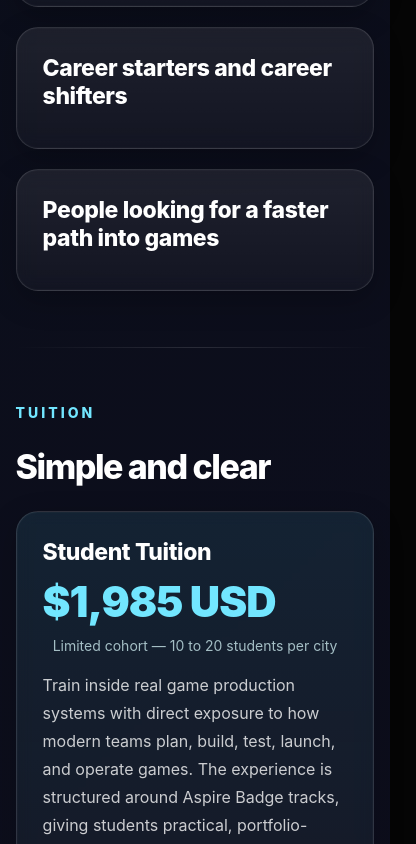
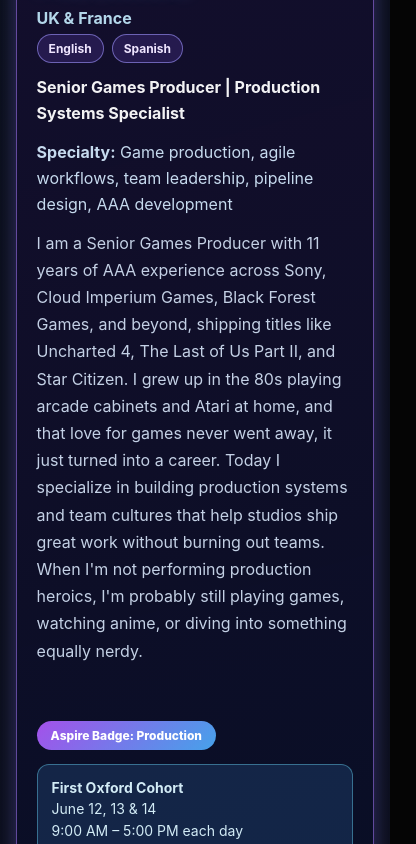
Before and after one commit to jessgoodvibesonly/aspire-game-academy, a Next.js app: page / in a window 390 px wide. Shown: the part 10180-11024 px from the top of the page, 416 px wide, since content can reach past the window. Built offline with nearby package versions, Linux system fonts and the light colour scheme.

Commit message:
Redesign global instructors as premium neon feature section

```diff
--- a/app/page.tsx
+++ b/app/page.tsx
@@ -278,7 +278,93 @@ export default function Home() {
       .metrics-grid {
         grid-template-columns: minmax(0, 1fr) !important;
       }
+
+      .instructors-grid {
+        grid-template-columns: 1fr !important;
+      }
+
+      .instructor-image-wrap {
+        height: 160px !important;
+      }
     }
+
+    @media (max-width: 980px) and (min-width: 641px) {
+      .instructor-image-wrap {
+        height: 180px !important;
+      }
+    }
+
+
+      .instructors-grid {
+        display: grid;
+        grid-template-columns: repeat(2, minmax(0, 1fr));
+        gap: clamp(24px, 3vw, 32px);
+        margin-top: 28px;
+      }
+
+      .instructor-card {
+        position: relative;
+        display: flex;
+        flex-direction: column;
+        height: 100%;
+        padding: clamp(20px, 2.2vw, 24px);
+        border-radius: 22px;
+        background: linear-gradient(165deg, rgba(22, 14, 46, 0.94), rgba(9, 15, 39, 0.88));
+        border: 1px solid rgba(170, 124, 255, 0.55);
+        box-shadow: 0 18px 45px rgba(0, 0, 0, 0.45), 0 0 18px rgba(151, 88, 255, 0.35), 0 0 28px rgba(84, 197, 255, 0.2);
+        overflow: hidden;
+        transition: box-shadow 0.3s ease, border-color 0.3s ease, transform 0.3s ease;
+      }
+
+      .instructor-card:hover {
+        border-color: rgba(221, 156, 255, 0.8);
+        box-shadow: 0 18px 45px rgba(0, 0, 0, 0.5), 0 0 26px rgba(204, 115, 255, 0.45), 0 0 36px rgba(85, 205, 255, 0.35);
+        transform: translateY(-2px);
+      }
+
+      .instructor-image-wrap {
+        position: relative;
+        width: 100%;
+        height: 220px;
+        max-height: 220px;
+        overflow: hidden;
+        border-radius: 12px;
+        margin-bottom: 16px;
+        border: 1px solid rgba(255, 255, 255, 0.14);
+      }
+
+      .instructor-image-wrap::after {
+        content: "";
+        position: absolute;
+        inset: 0;
+        background: linear-gradient(160deg, rgba(190, 98, 255, 0.18), rgba(86, 200, 255, 0.07));
+        pointer-events: none;
+      }
+
+      .instructor-image {
+        display: block;
+        width: 100%;
+        height: 100%;
+        object-fit: cover;
+        object-position: center top;
+        transition: transform 0.3s ease;
+      }
+
+      .instructor-card:hover .instructor-image {
+        transform: scale(1.03);
+      }
+
+      .fred-callout {
+        margin-top: 14px;
+        padding: 12px 14px;
+        border-radius: 12px;
+        border: 1px solid rgba(111, 226, 255, 0.4);
+        background: rgba(61, 142, 218, 0.18);
+        color: rgba(220, 245, 255, 0.95);
+        line-height: 1.55;
+        font-size: 14px;
+      }
+
   `;
 
   const builtFor = [
@@ -334,7 +420,7 @@ export default function Home() {
       specialty: "XR, Unity, product systems, monetization strategy, QA, indie game development",
       bio: "Zachary Kosma is a creative technologist and games leader with a background spanning education, indie game development, XR, QA, Unity, and monetization strategy. His work sits at the intersection of creativity, technology, product thinking, and real-time development. He helps developers understand how to build engaging interactive experiences while also thinking strategically about the systems, audiences, and decisions that support them. With experience across technical development, education, QA, and product strategy, Zachary brings a practical, future-focused perspective to students who want to build games and immersive experiences that are playable, scalable, and commercially thoughtful.",
       courseFocus: "XR prototyping, Unity foundations, product systems, and monetization strategy for modern interactive experiences. Students will learn how to shape an idea into a playable prototype, understand the systems behind engagement and revenue, and make technical and strategic decisions that support long-term viability.",
-      badge: "Aspire Badge: Technical Foundations",
+      badge: "Aspire Badge: Interactive Systems",
       image: "/zachary.png",
       imageAlt: "Zachary Kosma",
     },
@@ -796,6 +882,64 @@ export default function Home() {
 
       <section style={sectionStyle}>
         <div style={sectionIntroStyle}>
+          <div style={smallLabelStyle}>GLOBAL INSTRUCTOR NETWORK</div>
+          <h2 style={h2Style}>Meet the Global Instructors</h2>
+          <p style={bodyStyle}>
+            A growing network of experienced game industry instructors bringing real studio knowledge into Aspire Game Academy cohorts around the world.
+          </p>
+        </div>
+
+        <div className="instructors-grid">
+          {globalInstructors.map((instructor) => (
+            <article key={instructor.name} className="instructor-card">
+              <div className="instructor-image-wrap">
+                <Image src={instructor.image} alt={instructor.name} width={640} height={440} className="instructor-image" />
+              </div>
+
+              <h3 style={{ margin: 0, fontSize: "clamp(24px, 2.5vw, 30px)", fontWeight: 800, textShadow: "0 0 16px rgba(125, 219, 255, 0.24)" }}>{instructor.name}</h3>
+              <p style={{ margin: "8px 0 6px", color: "rgba(197, 237, 255, 0.9)", fontWeight: 700 }}>{instructor.location}</p>
+              <div style={{ display: "flex", flexWrap: "wrap", gap: "8px", marginBottom: "12px" }}>
+                {instructor.languages.split(",").map((language) => (
+                  <span key={language} style={{ borderRadius: "999px", border: "1px solid rgba(161, 151, 255, 0.58)", background: "rgba(106, 72, 196, 0.23)", padding: "6px 11px", fontSize: "12px", fontWeight: 700, color: "#efe5ff" }}>
+                    {language.trim()}
+                  </span>
+                ))}
+              </div>
+
+              <p style={{ margin: "0 0 12px", lineHeight: 1.6, color: "rgba(255,255,255,0.95)", fontWeight: 700 }}>{instructor.role}</p>
+              <p style={{ margin: "0 0 12px", lineHeight: 1.65, color: "rgba(214, 236, 255, 0.92)" }}><strong>Specialty:</strong> {instructor.specialty}</p>
+              <p style={{ margin: "0 0 14px", lineHeight: 1.7, color: "rgba(221, 236, 255, 0.88)", flexGrow: 1 }}>{instructor.bio}</p>
+              <div style={{ marginTop: "auto", display: "flex", flexWrap: "wrap", gap: "10px" }}>
+                <span style={{ borderRadius: "999px", background: "linear-gradient(135deg, rgba(180, 88, 255, 0.9), rgba(76, 178, 255, 0.9))", padding: "7px 14px", fontSize: "12px", fontWeight: 800 }}>{instructor.badge}</span>
+              </div>
+
+              {instructor.name === "Fred Dossola" ? (
+                <div className="fred-callout">
+                  <strong>First Oxford Cohort</strong><br />
+                  June 12, 13 &amp; 14<br />
+                  9:00 AM – 5:00 PM each day<br />
+                  Condensed 3-Day Production Intensive
+                </div>
+              ) : null}
+            </article>
+          ))}
+        </div>
+
+        <p style={{ ...bodyStyle, marginTop: "20px", color: colors.soft, fontSize: "16px", maxWidth: "none" }}>
+          More global instructors are being added as new city cohorts open.
+        </p>
+
+        <div style={{ marginTop: "24px" }}>
+          <a href={instructorFormLink} style={buttonPrimaryStyle}>
+            Apply to Teach with Aspire Game Academy
+          </a>
+        </div>
+      </section>
+
+      <div style={dividerStyle} />
+
+      <section style={sectionStyle}>
+        <div style={sectionIntroStyle}>
           <div style={smallLabelStyle}>Built For</div>
           <h2 style={h2Style}>For people who want real industry context fast</h2>
         </div>
@@ -953,103 +1097,6 @@ export default function Home() {
         </div>
       </section>
 
-      <div style={dividerStyle} />
-
-      <section style={sectionStyle}>
-        <div style={sectionIntroStyle}>
-          <div style={smallLabelStyle}>Global Faculty</div>
-          <h2 style={h2Style}>Meet the Global Instructors</h2>
-          <p style={bodyStyle}>
-            Meet a growing network of experienced game industry instructors bringing global studio perspective into each Aspire cohort.
-          </p>
-        </div>
-
-        <div className="grid grid-cols-1 sm:grid-cols-2 lg:grid-cols-3 gap-8">
-          {globalInstructors.map((instructor) => (
-            <div key={instructor.name} className="flex flex-col">
-              <div className="bg-black/40 backdrop-blur-md rounded-2xl overflow-hidden shadow-lg border border-white/10 h-full flex flex-col">
-                {instructor.image ? (
-                  <Image
-                    src={instructor.image}
-                    alt={instructor.name}
-                    width={400}
-                    height={500}
-                    className="w-full h-[400px] object-cover rounded-xl"
-                  />
-                ) : (
-                  <div className="w-full h-[400px] grid place-items-center text-white/75 font-bold tracking-wider uppercase text-xs text-center p-4">
-                    Photo Placeholder
-                  </div>
-                )}
-
-                <div className="p-5 flex flex-col flex-grow">
-                  <h3 className="text-xl font-semibold text-white mb-1">{instructor.name}</h3>
-                  <p className="text-sm text-gray-300 mb-2">{instructor.location}</p>
-                  <p className="text-xs text-purple-300 mb-3">
-                    {instructor.languages.split(",").map((language) => language.trim()).join(" • ")}
-                  </p>
-                  <p className="text-sm text-gray-200 leading-relaxed mb-2">{instructor.role}</p>
-                  {instructor.specialty ? (
-                    <p className="text-sm text-gray-200 leading-relaxed mb-2">
-                      <strong>Specialty:</strong> {instructor.specialty}
-                    </p>
-                  ) : null}
-                  <p className="text-sm text-gray-200 leading-relaxed flex-grow">{instructor.bio}</p>
-                  <div className="mt-4">
-                    <span className="inline-block text-xs bg-purple-600/80 text-white px-3 py-1 rounded-full">
-                      {instructor.badge}
-                    </span>
-                  </div>
-                </div>
-              </div>
-            </div>
-          ))}
-        </div>
-
-        <p
-          style={{
-            ...bodyStyle,
-            fontSize: "16px",
-            marginTop: "18px",
-            color: colors.soft,
-            maxWidth: "none",
-          }}
-        >
-          More global instructors are being added as new city cohorts open.
-        </p>
-
-        <div
-          style={{
-            marginTop: "26px",
-            display: "grid",
-            gap: "10px",
-            textAlign: "center",
-          }}
-        >
-          {[
-            ["Fred Dossola", "How Games Ship"],
-            ["John Myers", "How Games Feel"],
-            ["Aydan Aliyeva", "How Games Work"],
-            ["Zachary Kosma", "How Games Scale"],
-          ].map(([name, focus]) => (
-            <p
-              key={name}
-              style={{
-                margin: 0,
-                color: "rgba(224, 255, 255, 0.92)",
-                textShadow: "0 0 10px rgba(95, 220, 255, 0.34)",
-                letterSpacing: "0.2px",
-                lineHeight: 1.55,
-              }}
-            >
-              <strong style={{ fontWeight: 800 }}>{name}</strong> → {focus}
-            </p>
-          ))}
-        </div>
-      </section>
-
-      <div style={dividerStyle} />
-
       <section
         style={{
           ...sectionStyle,
```
